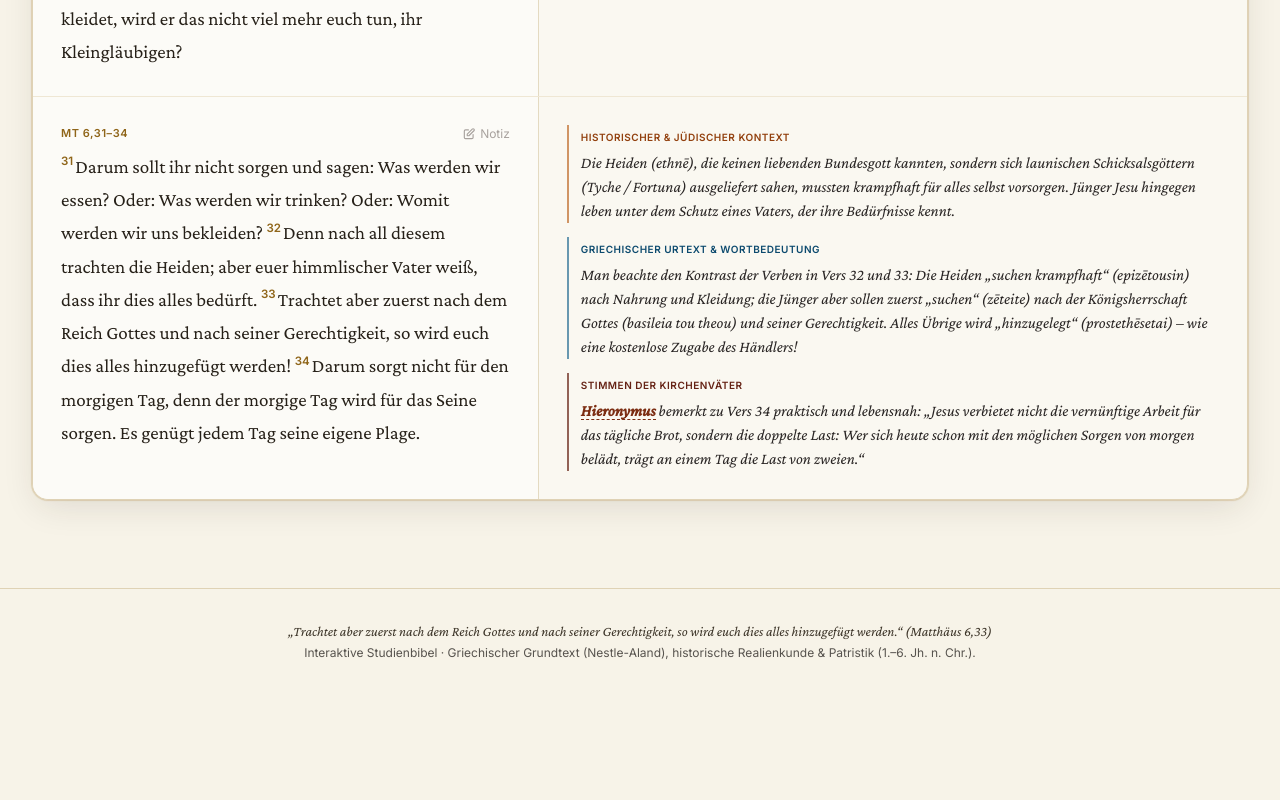
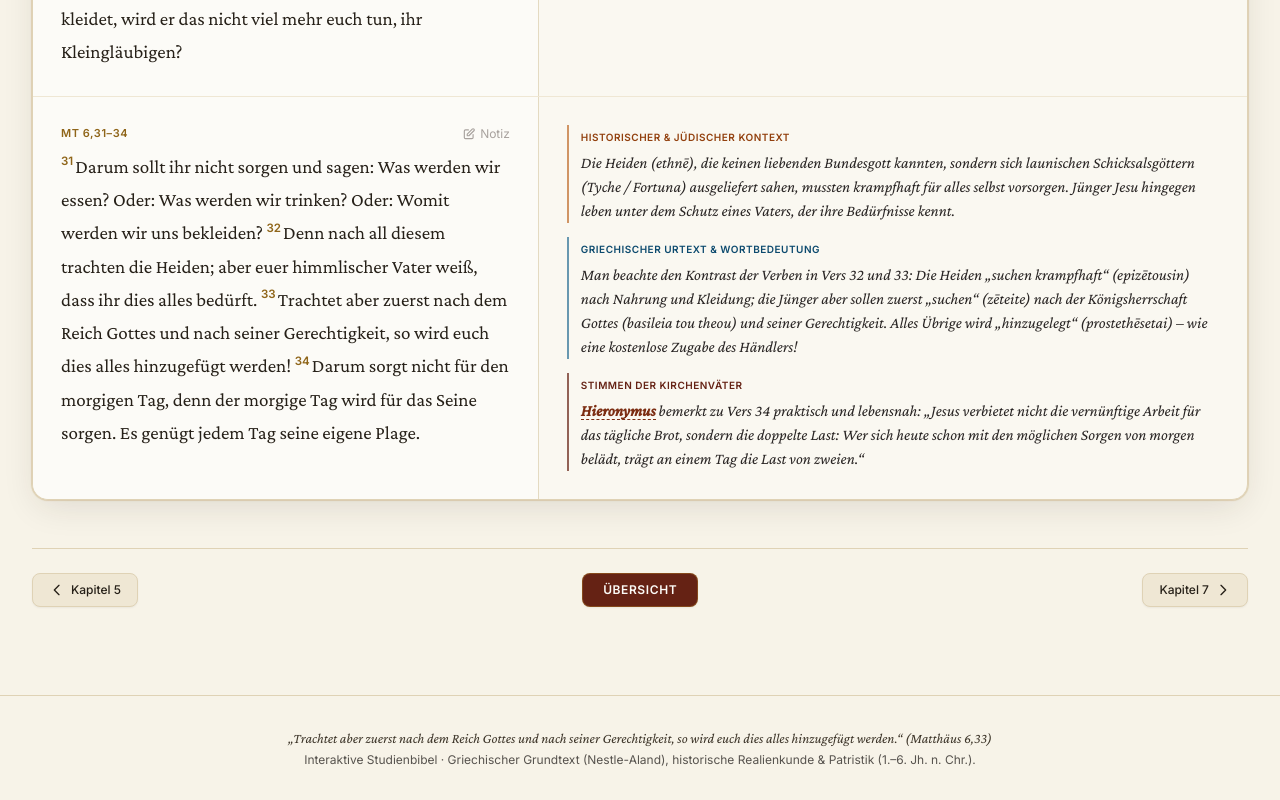
Before and after one commit to andreisinai-ctrl/mat.stud, a plain HTML site: page matthaeus-6.html in a window 1280 px wide. Shown: the part 4879-5679 px from the top of the page. Before the commit the page ends 5572 px from the top, so only its background shows below. Drawn offline with nearby package versions, Linux system fonts and the light colour scheme.

Commit message:
Update matthaeus-6.html

```diff
--- a/matthaeus-6.html
+++ b/matthaeus-6.html
@@ -218,7 +218,20 @@
         <div id="study-container" class="space-y-10">
             <!-- Inhalte werden über JavaScript sauber aufgebaut -->
         </div>
-
+<!-- Kapitel-Navigation am Ende -->
+        <nav aria-label="Kapitel-Navigation" class="mt-12 pt-6 border-t border-parchment-300 flex items-center justify-between no-print">
+            <a href="matthaeus-5.html" class="px-4 py-2 rounded-lg bg-parchment-200 hover:bg-parchment-300 text-parchment-900 font-sans text-xs font-medium transition flex items-center gap-1.5 border border-parchment-300 shadow-sm">
+                <svg class="w-4 h-4" fill="none" stroke="currentColor" viewBox="0 0 24 24"><path stroke-linecap="round" stroke-linejoin="round" stroke-width="2" d="M15 19l-7-7 7-7"></path></svg>
+                Kapitel 5
+            </a>
+            <a href="index.html" class="px-5 py-2 rounded-lg bg-burgundy-800 hover:bg-burgundy-900 text-parchment-50 font-sans text-xs font-semibold tracking-wider uppercase transition shadow-sm border border-gold-600/40">
+                Übersicht
+            </a>
+            <a href="matthaeus-7.html" class="px-4 py-2 rounded-lg bg-parchment-200 hover:bg-parchment-300 text-parchment-900 font-sans text-xs font-medium transition flex items-center gap-1.5 border border-parchment-300 shadow-sm">
+                Kapitel 7
+                <svg class="w-4 h-4" fill="none" stroke="currentColor" viewBox="0 0 24 24"><path stroke-linecap="round" stroke-linejoin="round" stroke-width="2" d="M9 5l7 7-7 7"></path></svg>
+            </a>
+        </nav>
     </main>
 
     <!-- Fußzeile -->
```
